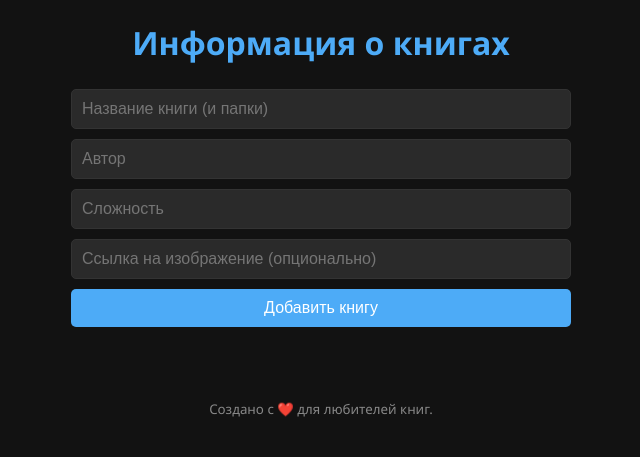
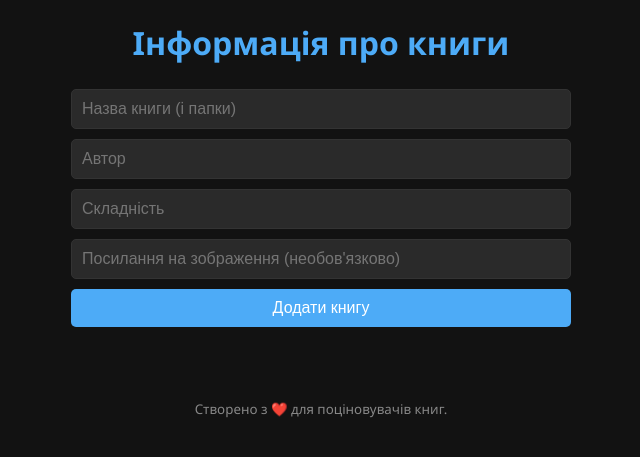
Before and after one commit to GutsArt/DE_lernen, a Flask app: page / in a window 1280 px wide. Shown: the top 457 px of the page, without its empty margins (319-959 px from the left). Run offline with Flask 3, Linux system fonts and the light colour scheme; data that the repository does not hold is empty.

Commit message:
Update src/templates/book.html #UA

```diff
--- a/src/templates/index.html
+++ b/src/templates/index.html
@@ -1,28 +1,28 @@
 <!DOCTYPE html>
-<html lang="ru">
+<html lang="uk">
 <head>
     <meta charset="UTF-8">
     <meta name="viewport" content="width=device-width, initial-scale=1.0">
-    <title>Информация о книгах</title>
+    <title>Інформація про книги</title>
     <link rel="icon" href="https://img.icons8.com/?size=100&id=ChugQlss1ohB&format=png&color=ffffff" type="image/png">
     <link rel="stylesheet" href="/static/css/style_index.css">
 </head>
 <body>
-<h1>Информация о книгах</h1>
+<h1>Інформація про книги</h1>
 <div id="error-message"></div>
 
 <form id="add-folder-form" onsubmit="addFolder(event)">
-    <input type="text" name="title" placeholder="Название книги (и папки)" required>
+    <input type="text" name="title" placeholder="Назва книги (і папки)" required>
     <input type="text" name="author" placeholder="Автор">
-    <input type="text" name="difficulty" placeholder="Сложность">
-    <input type="text" name="image" placeholder="Ссылка на изображение (опционально)">
-    <button type="submit">Добавить книгу</button>
+    <input type="text" name="difficulty" placeholder="Складність">
+    <input type="text" name="image" placeholder="Посилання на зображення (необов'язково)">
+    <button type="submit">Додати книгу</button>
 </form>
 
 <div id="folder-list"></div>
 
 <div style="text-align: center; margin-top: 40px;">
-    <small>Создано с ❤️ для любителей книг.</small>
+    <small>Створено з ❤️ для поціновувачів книг.</small>
 </div>
 
 <script src="{{ url_for('static', filename='js/folders.js') }}"></script>
```
